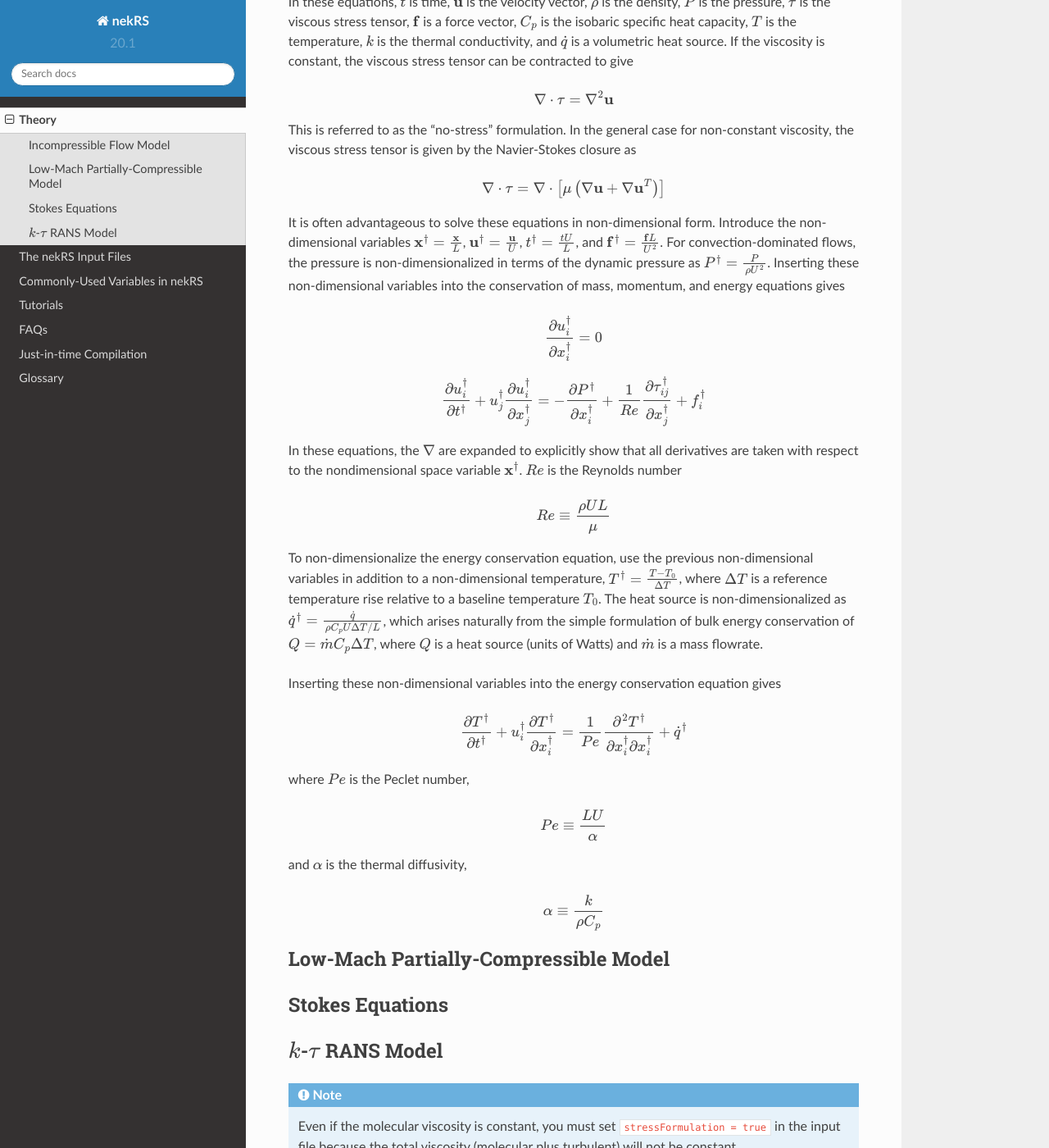
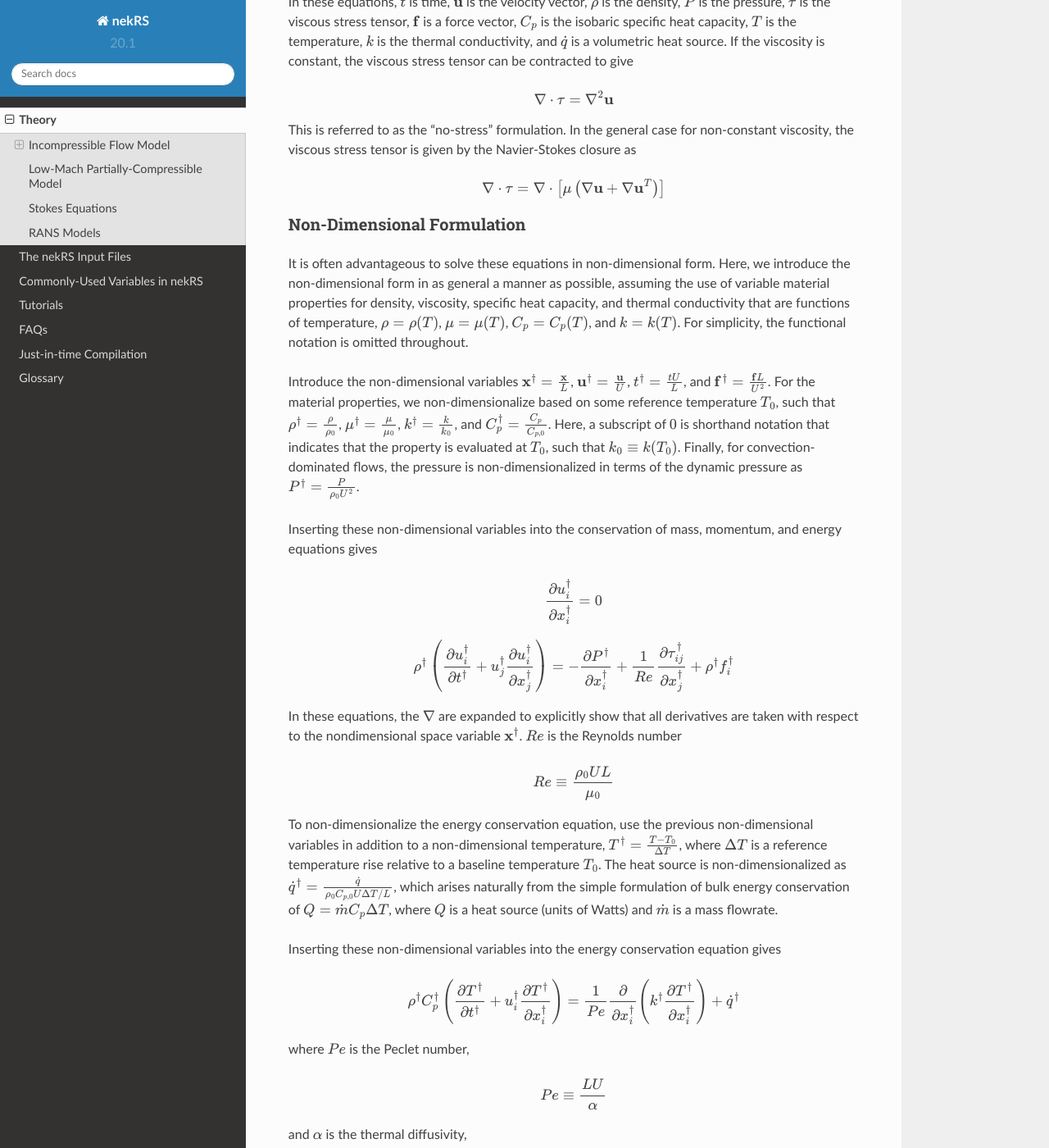
Before and after one commit to aprilnovak/nekRSDoc, a Sphinx documentation site: the page built from source/theory.rst, in a window 1280 px wide and 1400 px high, scrolled down 550 px. Shown: the whole window at 82% size. Built offline with Sphinx 7.4.7 and the Read the Docs theme 2.0.0, drawn with Linux system fonts in a browser that asks for light colours; some of the changed text lies outside the part shown.

Commit message:
Refine nondimensional discussion.

```diff
--- a/source/theory.rst
+++ b/source/theory.rst
@@ -44,12 +44,30 @@
 
   \nabla\cdot\tau=\nabla\cdot\left\lbrack\mu\left(\nabla\mathbf u+\nabla\mathbf u^T\right)\right\rbrack
 
-It is often advantageous to solve these equations in non-dimensional form. Introduce
+Non-Dimensional Formulation
+"""""""""""""""""""""""""""
+
+It is often advantageous to solve these equations in non-dimensional form. Here, we introduce
+the non-dimensional form in as general a manner as possible, assuming the use of variable
+material properties for density, viscosity, specific heat capacity, and thermal conductivity
+that are functions of temperature, :math:`\rho=\rho(T)`, :math:`\mu=\mu(T)`,
+:math:`C_p=C_p(T)`, and :math:`k=k(T)`. For simplicity, the functional notation is
+omitted throughout.
+
+Introduce
 the non-dimensional variables :math:`\mathbf x^\dagger=\frac{\mathbf x}{L}`,
 :math:`\mathbf u^\dagger=\frac{\mathbf u}{U}`, :math:`t^\dagger=\frac{tU}{L}`,
-and :math:`\mathbf f^\dagger=\frac{\mathbf f L}{U^2}`. For convection-dominated flows,
+and :math:`\mathbf f^\dagger=\frac{\mathbf f L}{U^2}`. For the material properties,
+we non-dimensionalize based on some reference temperature :math:`T_0`, such that
+:math:`\rho^\dagger=\frac{\rho}{\rho_0}`, :math:`\mu^\dagger=\frac{\mu}{\mu_0}`,
+:math:`k^\dagger=\frac{k}{k_0}`, and :math:`C_p^\dagger=\frac{C_p}{C_{p,0}}`. Here,
+a subscript of :math:`0` is shorthand notation that indicates that the property
+is evaluated at :math:`T_0`, such that :math:`k_0\equiv k(T_0)`.
+Finally, for convection-dominated flows,
 the pressure is non-dimensionalized in terms of the dynamic pressure as
-:math:`P^\dagger=\frac{P}{\rho U^2}`. Inserting these non-dimensional variables
+:math:`P^\dagger=\frac{P}{\rho_0 U^2}`.
+
+Inserting these non-dimensional variables
 into the conservation of mass, momentum, and energy equations gives
 
 .. math::
@@ -58,7 +76,7 @@
 
 .. math::
 
-  \frac{\partial u_i^\dagger}{\partial t^\dagger}+u_j^\dagger\frac{\partial u_i^\dagger}{\partial x_j^\dagger}=-\frac{\partial P^\dagger}{\partial x_i^\dagger}+\frac{1}{Re}\frac{\partial \tau_{ij}^\dagger}{\partial x_j^\dagger}+f_i^\dagger
+  \rho^\dagger\left(\frac{\partial u_i^\dagger}{\partial t^\dagger}+u_j^\dagger\frac{\partial u_i^\dagger}{\partial x_j^\dagger}\right)=-\frac{\partial P^\dagger}{\partial x_i^\dagger}+\frac{1}{Re}\frac{\partial \tau_{ij}^\dagger}{\partial x_j^\dagger}+\rho^\dagger f_i^\dagger
 
 In these equations, the :math:`\nabla` are expanded to explicitly show that all derivatives
 are taken with respect to the nondimensional space variable :math:`\mathbf x^\dagger`. :math:`Re`
@@ -66,12 +84,12 @@
 
 .. math::
 
-  Re\equiv\frac{\rho UL}{\mu}
+  Re\equiv\frac{\rho_0 UL}{\mu_0}
 
 To non-dimensionalize the energy conservation equation, use the previous non-dimensional
 variables in addition to a non-dimensional temperature, :math:`T^\dagger=\frac{T-T_0}{\Delta T}`,
 where :math:`\Delta T` is a reference temperature rise relative to a baseline temperature
-:math:`T_0`. The heat source is non-dimensionalized as :math:`\dot{q}^\dagger=\frac{\dot{q}}{\rho C_p U\Delta T/L}`,
+:math:`T_0`. The heat source is non-dimensionalized as :math:`\dot{q}^\dagger=\frac{\dot{q}}{\rho_0 C_{p,0} U\Delta T/L}`,
 which arises naturally from the simple formulation of bulk energy conservation of
 :math:`Q=\dot{m}C_p\Delta T`, where :math:`Q` is a heat source (units of Watts) and
 :math:`\dot{m}` is a mass flowrate.
@@ -80,7 +98,7 @@
 
 .. math::
 
-  \frac{\partial T^\dagger}{\partial t^\dagger}+u_i^\dagger\frac{\partial T^\dagger}{\partial x_i^\dagger}=\frac{1}{Pe}\frac{\partial^2T^\dagger}{\partial x_i^\dagger\partial x_i^\dagger}+\dot{q}^\dagger
+  \rho^\dagger C_p^\dagger\left(\frac{\partial T^\dagger}{\partial t^\dagger}+u_i^\dagger\frac{\partial T^\dagger}{\partial x_i^\dagger}\right)=\frac{1}{Pe}\frac{\partial}{\partial x_i^\dagger}\left(k^\dagger\frac{\partial T^\dagger}{\partial x_i^\dagger}\right)+\dot{q}^\dagger
 
 where :math:`Pe` is the Peclet number,
 
@@ -92,7 +110,7 @@
 
 .. math::
 
-  \alpha\equiv\frac{k}{\rho C_p}
+  \alpha\equiv\frac{k_0}{\rho_0 C_{p,0}}
 
 Low-Mach Partially-Compressible Model
 -------------------------------------
@@ -100,8 +118,8 @@
 Stokes Equations
 ----------------
 
-:math:`k`-:math:`\tau` RANS Model
----------------------------------
+RANS Models
+-----------
 
 .. note::
 
```
